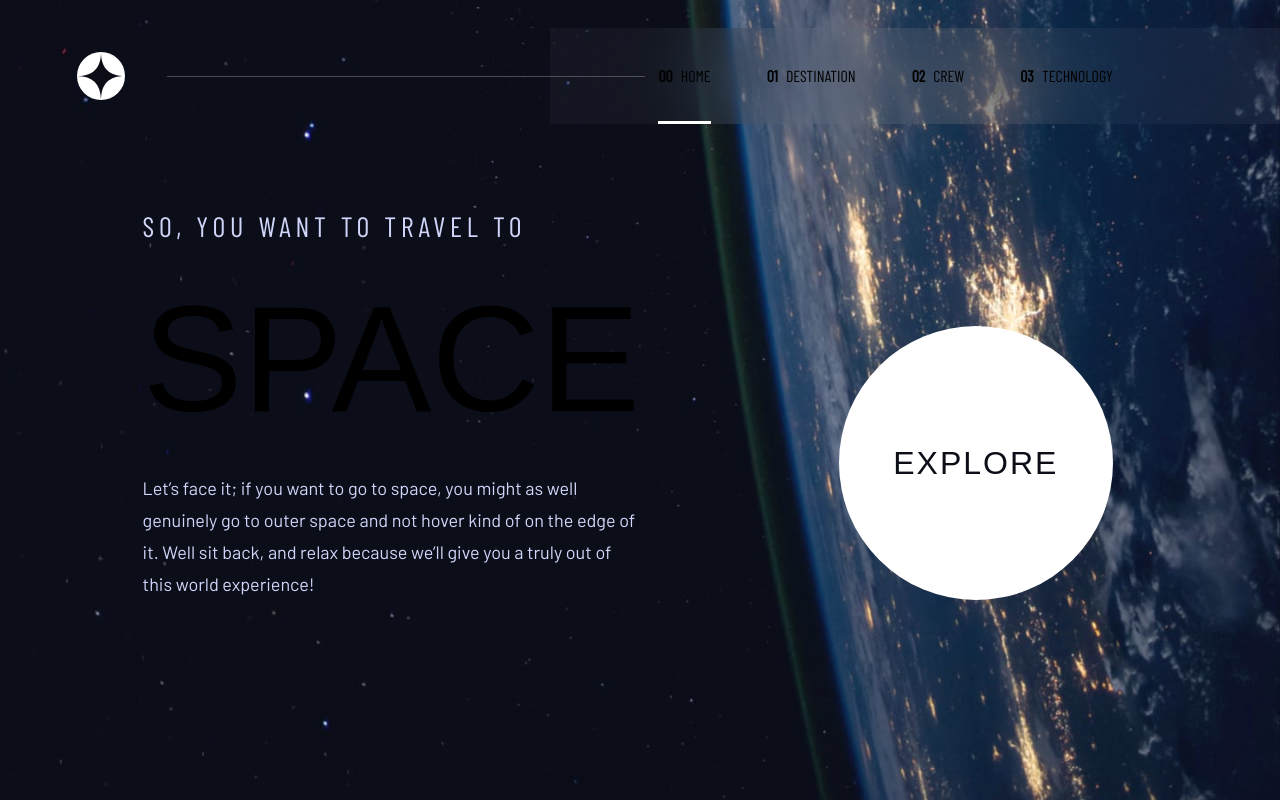
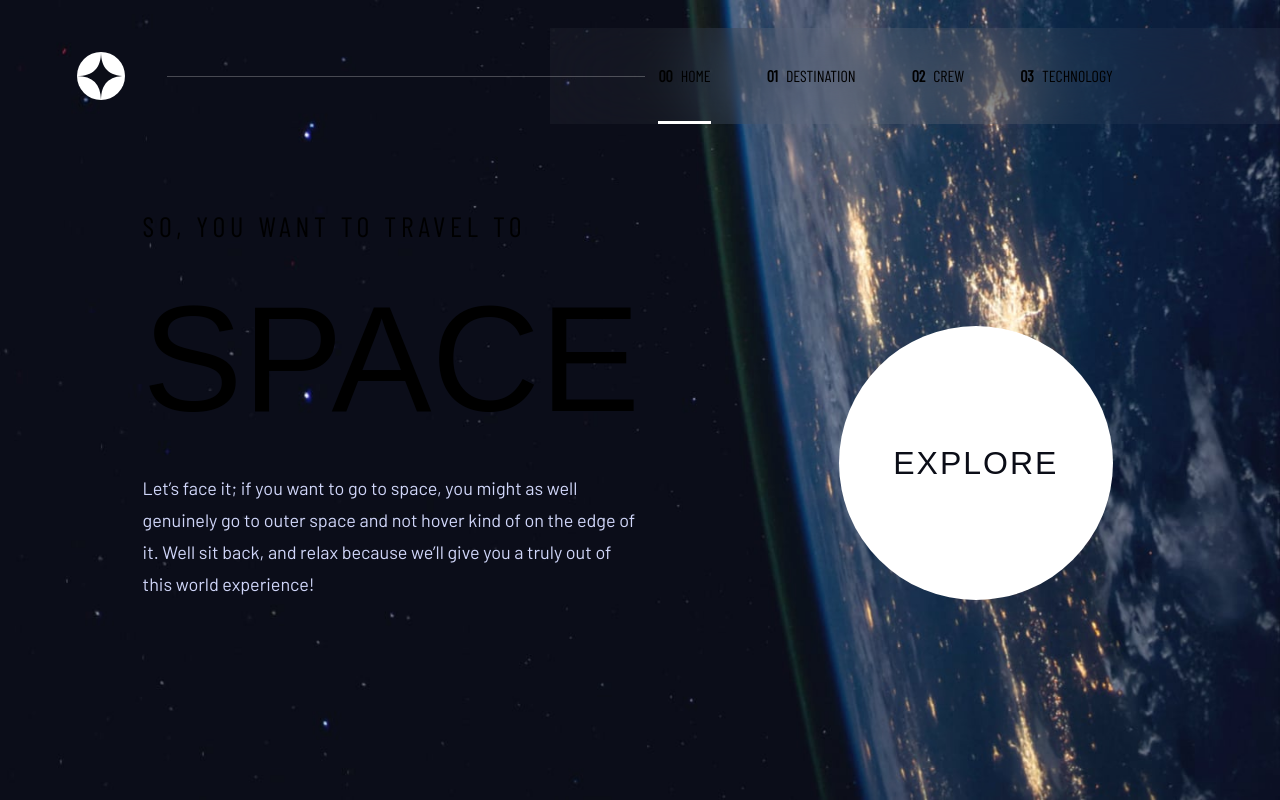
Before and after one commit to jdubcodes/fem-space-tourism, a Next.js app: page / in a window 1280 px wide. Built offline with nearby package versions, Linux system fonts and the light colour scheme; a web font is replaced by a local one.

Commit message:
Remove color from h5

```diff
--- a/src/app/globals.css
+++ b/src/app/globals.css
@@ -31,7 +31,6 @@
     font-size: 1.75rem;
     letter-spacing: 0.29531rem;
     text-transform: uppercase;
-    color: #d0d6f9;
   }
 
   .sub-h1 {
```
